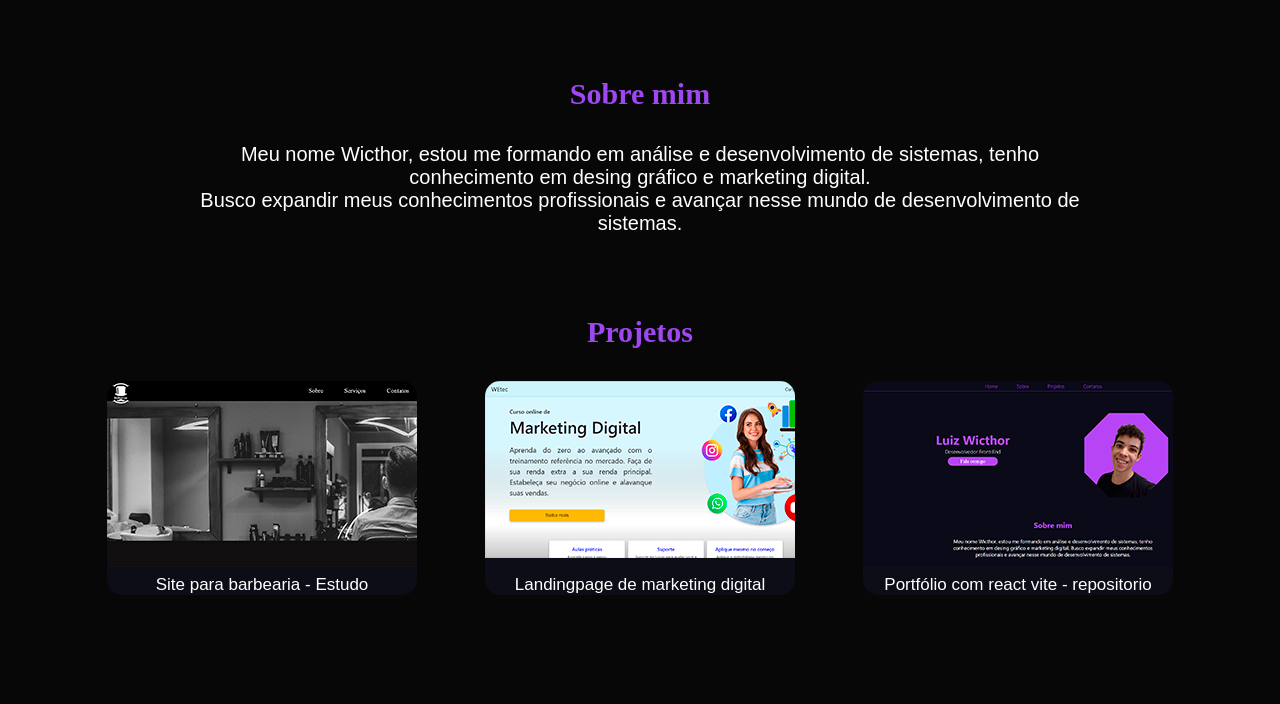
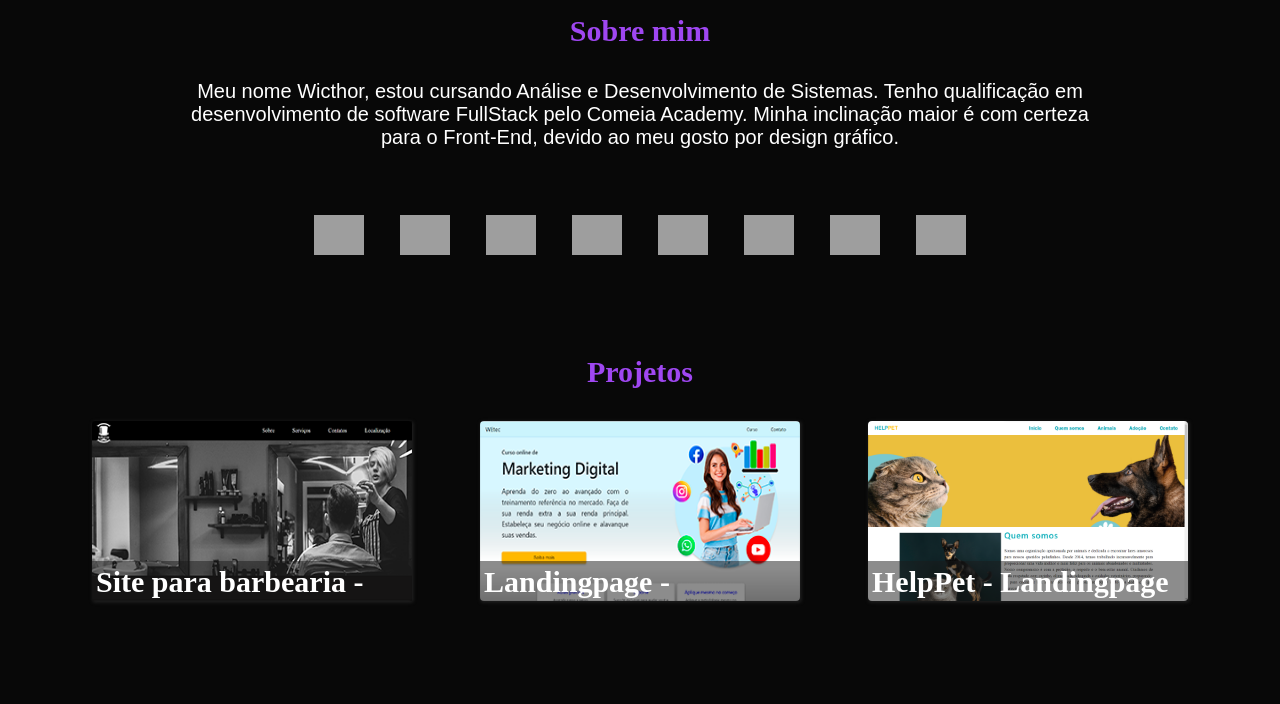
Before and after one commit to wicthorsilva/portfolio-wicthor, a plain HTML site: page index.html in a window 1280 px wide. Shown: the part 470-1174 px from the top of the page. Drawn offline with Linux system fonts and the light colour scheme; grey boxes are pictures that could not be loaded.

Commit message:
Add iconsSkills and refactor cards

```diff
--- a/css/style.css
+++ b/css/style.css
@@ -10,7 +10,7 @@ html {
 }
 
 body{
-    background-color: #070707;
+    background-color: #080808;
     position: relative;
 }
 
@@ -36,7 +36,7 @@ li a {
 
 /*Conteudo do cabeçalho e menu*/
 .header-principal {
-    background-color: #070707;
+    background-color: #080808;
     width: 100%;
 
 }
@@ -62,10 +62,13 @@ li a {
 .my-img img{
     width: 320px;
     height: 320px;
+
 }
 .my-img{
     margin-top: 5rem;
     margin-right: auto;
+    border-radius: 50%;
+    overflow: hidden;
 }
 
 
@@ -75,7 +78,9 @@ li a {
     height: 60px;
     text-align: center;
     border-bottom: solid #9f47f1;
-    position: sticky;
+    position: fixed;
+    /* position: sticky; */
+    z-index: 999;
     top: 0;
 }
 /* .nav-bar a::after{
@@ -93,7 +98,6 @@ li a {
     padding: .5rem;
     color: #9f47f1;
     font-weight: 200;
-    position: relative;
 }
 
 
@@ -109,6 +113,18 @@ li a {
     transform: scale(1.25,1.25);
     color: white;
 }
+
+/*Skills*/
+
+.skills {
+    margin-top: 2rem;
+    text-align: center;
+}
+
+.skills img {
+    margin: 1rem;
+}
+
 
 /*Curriculo*/
 
@@ -148,40 +164,88 @@ li a {
 }
 
 /*Projetos*/
-.section-projetos {
+/* .section-projetos {
+    text-align: center;
+} */
+
+.container {
     text-align: center;
 }
 
-.boxs-cards {
+.card {
+    display: inline-block;
+    height: 180px;
+    width: 320px;
     margin: 2rem;
-    display: inline-block;
-    background-color: #0d0d17;
-    width: 310px;
-    /* height: 210px; */
-    border-radius: 15px;
-    margin-top: 2rem;
+    /* border-right: 2px solid #9f47f1; */
+    box-shadow: .5px .5px 4px #64646453;
+    overflow: hidden;
+    position: relative;
 }
 
-.card-img {
-    width: 310px;
-    height: 170px;
-    border-radius: 15px;
-    padding-bottom: 1.5rem;
-    overflow: hidden;
+.card img {
+    height: 180px;
+    width: 320px;
+    border-radius: 4px;
+    transition: .5s;
 }
 
-.boxs-cards:hover {
-    transform: scale(1.25,1.25);
+.info {
+    text-align: left;
+    height: 40px;
+    width: 320px;
+    padding: 4px;
+    box-sizing: border-box;
+    position: absolute;
+    bottom: 0px;
+    background: rgb(27, 27, 27, .5);
+    color: white;
+    transition: .5s;
 }
 
-.boxs-cards a{
-    text-decoration: none;
+.card:hover {
+    cursor: pointer;
+}
 
+.card h1{
+    margin-bottom: 10px;
+    font-size: 30px;
+    text-align: left;
 }
-.boxs-cards span {
-    font-family: Arial, Helvetica, sans-serif;
-    font-size: 17px;
-    color: rgb(255, 255, 255);
+
+
+
+.card:hover {
+    transform: scale(1.2);
+}
+
+.card:hover .info {
+    height: 84px;
+    bottom: 0px;
+    background: rgb(27, 27, 27, .8);
+}
+
+.card:hover p{
+    opacity: 1;
+    visibility: visible;
+}
+
+.card:hover img {
+    transform: scale(1.1) rotate(-2deg);
+}
+
+button{
+
+    font-size: 16px;
+    height: 30px;
+    padding: 6px;
+    width: 110px;
+    color: white;
+    background-color: rgb(32, 193, 32);
+    border: none;
+    border-radius: 20px;
+    align-items: center;
+    margin: auto;
 }
 
 
@@ -235,7 +299,7 @@ footer {
     margin-top: 10rem;
     width: 100%;
     height: 80px;
-    background-color: #12121e;
+    background-color: #020202;
     color: white;
     text-align: center;
 }
@@ -279,18 +343,36 @@ footer {
 
 @media (max-width:480px) {
     .conteudo-sobremim {
-        width: 330px;
+        width: 300px;
     }
 
     .titulo-page-myname h1{
+        margin-top: 2rem;
         font-size: 40px;
     }
     .titulo-page-myname h4{
         font-size: 20px;
     }
 
+    #form-btn {
+        margin-bottom: 2rem;
+    }
+
+    .my-img {
+        width: 250px;
+        height: 250px;
+        margin: auto;
+    }
     .my-img img{
-        width: 300px;
-        height: 300px;
+        width: 250px;
+        height: 250px;
+    }
+
+    .nav-bar {
+        display: none;
+    }
+
+    .skills img{
+        margin: 1rem;
     }
 }
--- a/index.html
+++ b/index.html
@@ -37,9 +37,10 @@
                     </div>
 
                     <div class="my-img">
-                        <img src="assets/img/img_wicthor-portfolio.png" alt="Imagem-Wicthor">
+                        <img src="https://github.com/wicthorsilva.png" alt="Imagem-Wicthor">
                     </div>
                 </div>
+
             </div>
 
 
@@ -56,71 +57,64 @@
                 <div class="conteudo-sobremim">
 
                     <!-- <h3 class="h-conteudo-curriculo">Resumo</h3> -->
-                    <p class="text-conteudo-curriculo">Meu nome Wicthor, estou me formando em análise e desenvolvimento de sistemas, tenho conhecimento em desing gráfico e marketing digital.<br> Busco expandir meus conhecimentos profissionais e avançar nesse mundo de desenvolvimento de sistemas.</p>
+                    <p class="text-conteudo-curriculo">Meu nome Wicthor, estou cursando Análise e Desenvolvimento de Sistemas. Tenho qualificação em desenvolvimento de software FullStack pelo Comeia Academy. Minha inclinação maior é com certeza para o Front-End, devido ao meu gosto por design gráfico.</p>
+                </div>
+
+                <!-- Habilidades -->
+                <div class="skills" style="display: inline_block"><br>
+                    <img alt="Wicthor-React" height="40" width="50" src="https://cdn.jsdelivr.net/gh/devicons/devicon/icons/react/react-original.svg">
+                    <img alt="Wicthor-Ts" height="40" width="50" src="https://cdn.jsdelivr.net/gh/devicons/devicon/icons/typescript/typescript-original.svg">
+                    <img alt="Wicthor-Js" height="40" width="50" src="https://cdn.jsdelivr.net/gh/devicons/devicon/icons/javascript/javascript-original.svg">
+                    <img alt="Wicthor-HTML" height="40" width="50" src="https://cdn.jsdelivr.net/gh/devicons/devicon/icons/html5/html5-original.svg">
+                    <img alt="Wicthor-CSS" height="40" width="50" src="https://cdn.jsdelivr.net/gh/devicons/devicon/icons/css3/css3-original.svg">
+                    <img alt="Wicthor-nodejs" height="40" width="50" src="https://cdn.jsdelivr.net/gh/devicons/devicon/icons/nodejs/nodejs-original.svg">
+                    <img alt="Wicthor-nodejs" height="40" width="50" src="https://cdn.jsdelivr.net/gh/devicons/devicon/icons/postgresql/postgresql-original.svg">
+                    <img alt="Wicthor-nodejs" height="40" width="50" src="https://cdn.jsdelivr.net/gh/devicons/devicon/icons/figma/figma-original.svg">
                 </div>
             </div>
         </section>
+
+
 
                 <!--Portfólio (Projetos)-->
         <section id="projetos" class="section-projetos">
 
                 <div class="titulos-page-conteudos">
-                 <h2 id="">Projetos</h2>
+                    <h2 id="">Projetos</h2>
                 </div>
-            <div class="cards-container">
-                <div class="container-servicos">
 
-                    <div class="boxs-cards">
+                <div class="container">
+                    <div class="card">
                         <a href="https://wicthorsilva.github.io/project-barberlup/" target="_blank">
-                            <div class="card-img">
-                                    <img src="./assets/img/projetos/barber-lup.png" alt="img-barber-lup">
+                            <img src="./assets/img/projetos/barber-lup.png" alt="img-barber-lup" alt="Barber-Lup">
+                            <div class="info">
+                                <h1>Site para barbearia - Estudo</h1>
+                                <!-- <button>Saiba Mais</button> -->
                             </div>
-                            <span>Site para barbearia - Estudo</span>
                         </a>
                     </div>
 
-                    <div class="boxs-cards">
+                    <div class="card">
                         <a href="https://wicthorsilva.github.io/landingpage/" target="_blank">
-                            <div class="card-img">
-                               <img src="./assets/img/projetos/project-landpage.png" alt="img-landpage">
+                            <img src="./assets/img/projetos/project-landpage.png" alt="img-landpage">
+                            <div class="info">
+                                <h1>Landingpage - Marketing Digital</h1>
+                                <!-- <button>Saiba Mais</button> -->
                             </div>
-                            <span>Landingpage de marketing digital</span>
                         </a>
                     </div>
 
-                    <div class="boxs-cards">
-                        <a href="https://github.com/wicthorsilva/portfolio-react-router" target="_blank">
-                            <div class="card-img">
-                               <img src="./assets/img/projetos/wicthor-react.png" alt="img-">
+                    <div class="card">
+                        <a href="https://help-pet-landingpage.vercel.app/" target="_blank">
+                            <img src="./assets/img/projetos/landingpage-helppet.png" alt="Landingpage-HelpPet">
+
+                            <div class="info">
+                                <h1>HelpPet - Landingpage</h1>
+                                <!-- <button>Saiba Mais</button> -->
                             </div>
-                            <span>Portfólio com react vite - repositorio</span>
                         </a>
                     </div>
                 </div>
-
-                <!-- <div class="container-servicos">
-
-                    <div class="boxs-cards">
-                        <a href="">
-                            <img src="" alt="img">
-                        </a>
-                    </div>
-
-                    <div class="boxs-cards">
-                        <a href="">
-                            <img src="" alt="img">
-                        </a>
-                    </div>
-
-                    <div class="boxs-cards">
-                        <a href="">
-                            <img src="" alt="img">
-                        </a>
-                    </div>
-                </div> -->
-
-
-            </div>
         </section>
 
            <!--Contatos-->
```
Also changed, not shown: assets/img/projetos/landingpage-helppet.png (added), scripts/scripts.js (line endings or trailing spaces).
